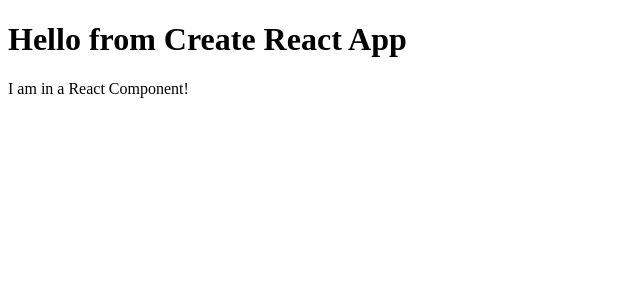
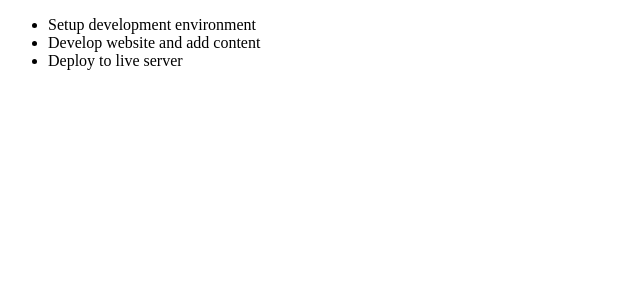
Before and after one commit to Bludidi/react-todo-app, a React (Create React App) app: page / in a window 1280 px wide. Shown: the top 300 px of the page, without its empty margins (0-640 px from the left). Built offline with nearby package versions, Linux system fonts and the light colour scheme.

Commit message:
add cpmponents js files

```diff
--- a/src/components/TodoContainer.js
+++ b/src/components/TodoContainer.js
@@ -2,12 +2,32 @@
 import React from 'react';
 
 class TodoContainer extends React.Component {
+  state = {
+    todos: [
+      {
+        id: 1,
+        title: "Setup development environment",
+        completed: true
+      },
+      {
+        id: 2,
+        title: "Develop website and add content",
+        completed: false
+      },
+      {
+        id: 3,
+        title: "Deploy to live server",
+        completed: false
+      }
+    ]
+   };
   render() {
     return (
-      <div>
-        <h1>Hello from Create React App</h1>
-        <p>I am in a React Component!</p>
-      </div>
+      <ul>
+      {this.state.todos.map(todo => (
+        <li>{todo.title}</li>
+      ))}
+    </ul>
     );
   }
 }
--- a/src/index.js
+++ b/src/index.js
@@ -1,5 +1,8 @@
+/* eslint-disable */
 import React from 'react';
 import ReactDOM from 'react-dom';
 import TodoContainer from './components/TodoContainer';
 
-ReactDOM.render(<TodoContainer />, document.getElementById('root'));
+ReactDOM.render(<React.StrictMode>
+  <TodoContainer />
+</React.StrictMode>, document.getElementById('root'));
```
